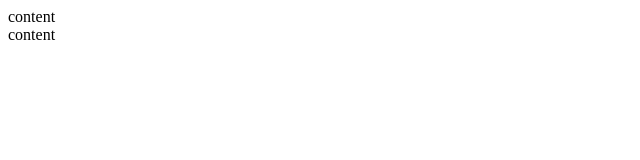
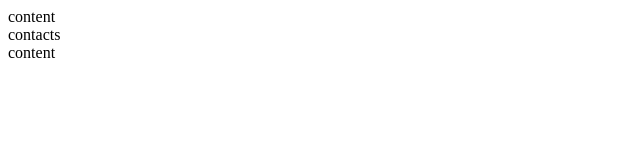
Before and after one commit to EgleNem/6-git-no-conflict, a website: page index.html in a window 1280 px wide. Shown: the full height of the page, 0-640 px from the left. Drawn offline with Linux system fonts and the light colour scheme.

Commit message:
contacts

```diff
--- a/index.html
+++ b/index.html
@@ -15,6 +15,9 @@
     <!-- services: start-->
     <!-- services: end-->
      <!-- contacts: start-->
+     <section>
+         contacts
+     </section>
     <!-- contacts: end-->
      <!-- footer: start-->
      <footer>
```
